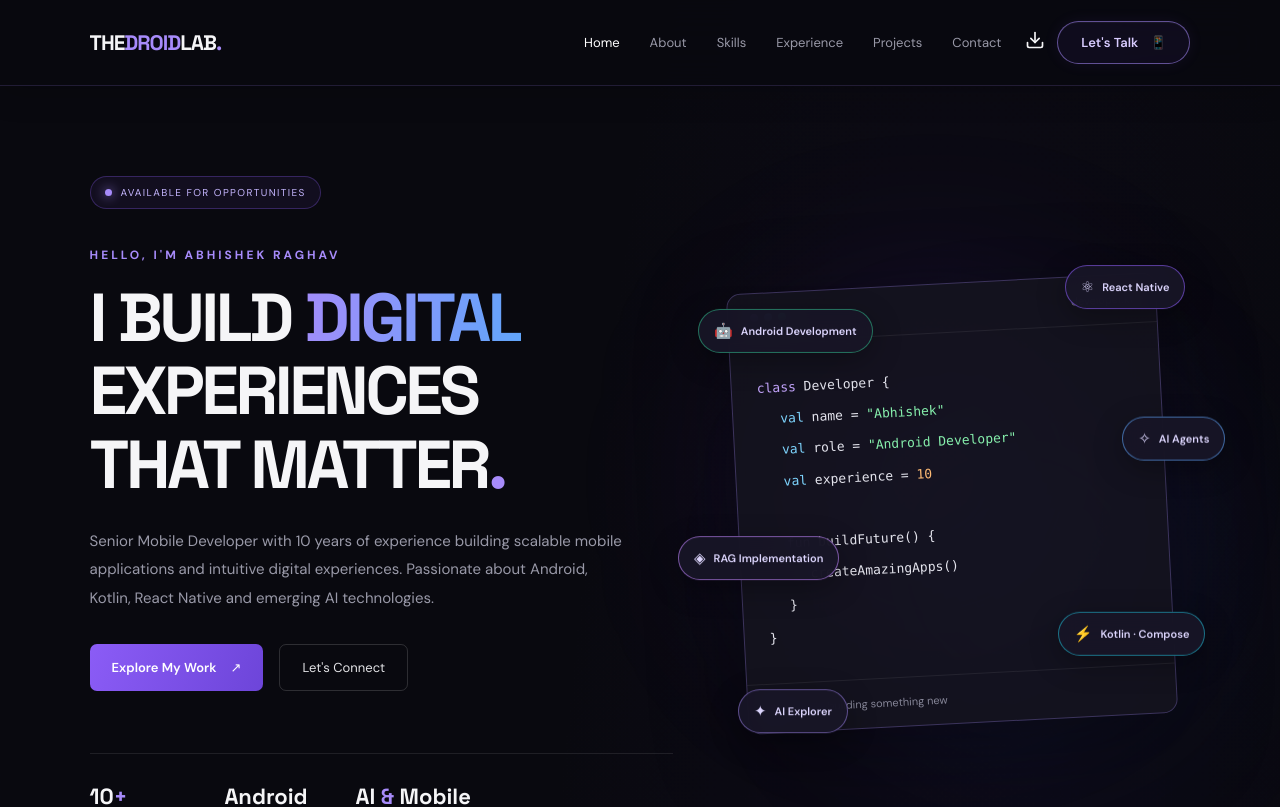
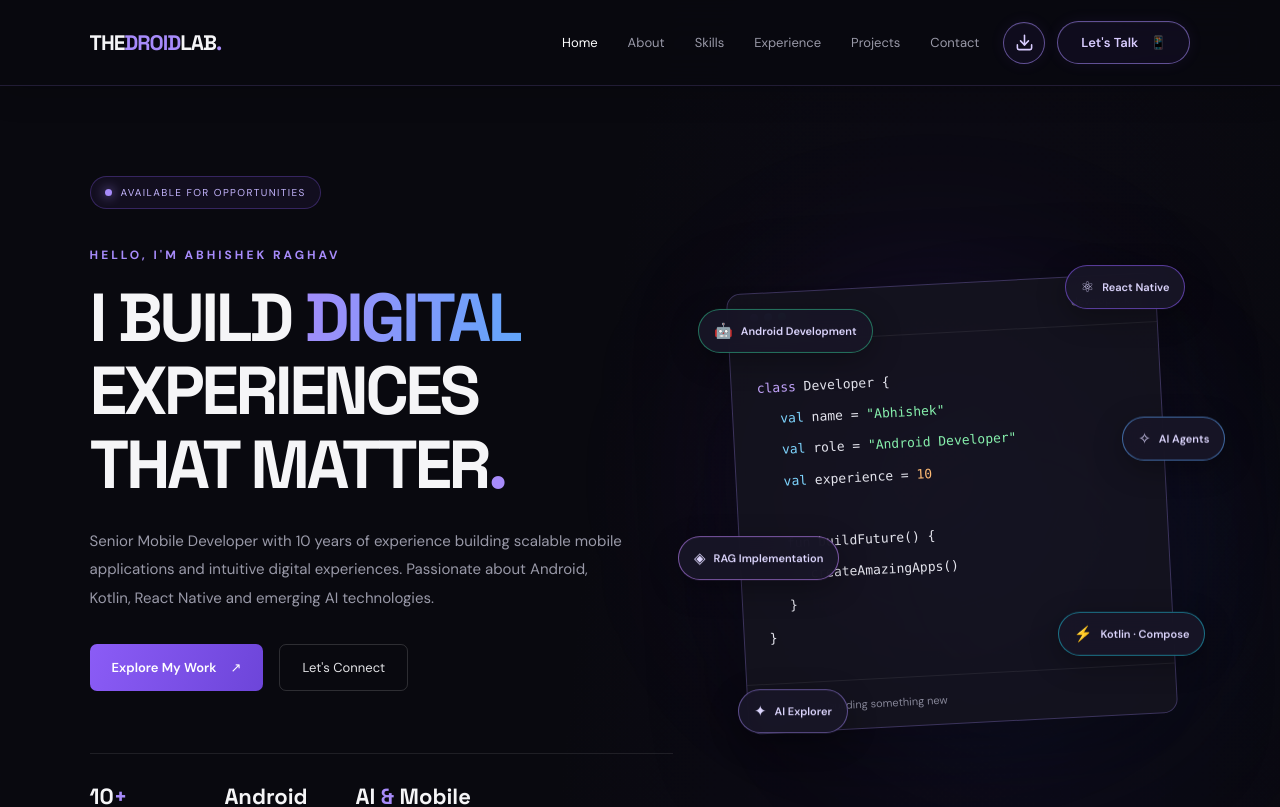
Before and after one commit to iamabhiraghav/thedroidlab-portfolio, a React (Vite) app: page / in a window 1280 px wide. Shown: the top 807 px of the page. Built offline with nearby package versions, Linux system fonts and the light colour scheme.

Commit message:
Round Download Button

```diff
--- a/src/App.css
+++ b/src/App.css
@@ -3492,22 +3492,62 @@
   flex-shrink: 0;
 }
 
+/* Premium Circular Resume Download Button */
+
+.navbar .resume-download-btn {
+  width: 42px;
+  height: 42px;
+  min-width: 42px;
+  padding: 0;
+
+  display: inline-flex;
+  align-items: center;
+  justify-content: center;
+
+  background: rgba(139, 92, 246, 0.06);
+  color: #d8ccff;
+
+  border: 1px solid rgba(167, 139, 250, 0.55);
+  border-radius: 50%;
+
+  margin-left: 24px;
+  margin-right: 12px;
+
+  flex-shrink: 0;
+  cursor: pointer;
+
+  box-shadow:
+    0 0 15px rgba(139, 92, 246, 0.08),
+    inset 0 1px 0 rgba(255, 255, 255, 0.04);
+
+  transition: all 0.3s ease;
+}
+
+/* Download Icon */
+
+.navbar .resume-download-btn svg {
+  width: 19px;
+  height: 19px;
+  stroke: #d8ccff;
+  transition: transform 0.3s ease;
+}
+
+/* Hover Effect */
+
 .navbar .resume-download-btn:hover {
-  background: linear-gradient(135deg,
-      #a78bfa,
-      #7c3aed);
-
-  transform: translateY(-3px);
+  background: rgba(139, 92, 246, 0.15);
+  color: #ffffff;
+
+  border-color: #a78bfa;
+
+  transform: translateY(-2px);
 
   box-shadow:
-    0 0 20px rgba(139, 92, 246, 0.45),
-    0 0 40px rgba(139, 92, 246, 0.25);
-}
-
-.navbar .resume-download-btn svg {
-  transition: transform 0.3s ease;
+    0 0 18px rgba(139, 92, 246, 0.22),
+    0 0 35px rgba(139, 92, 246, 0.12);
 }
 
 .navbar .resume-download-btn:hover svg {
+  stroke: #ffffff;
   transform: translateY(2px);
 }
```
